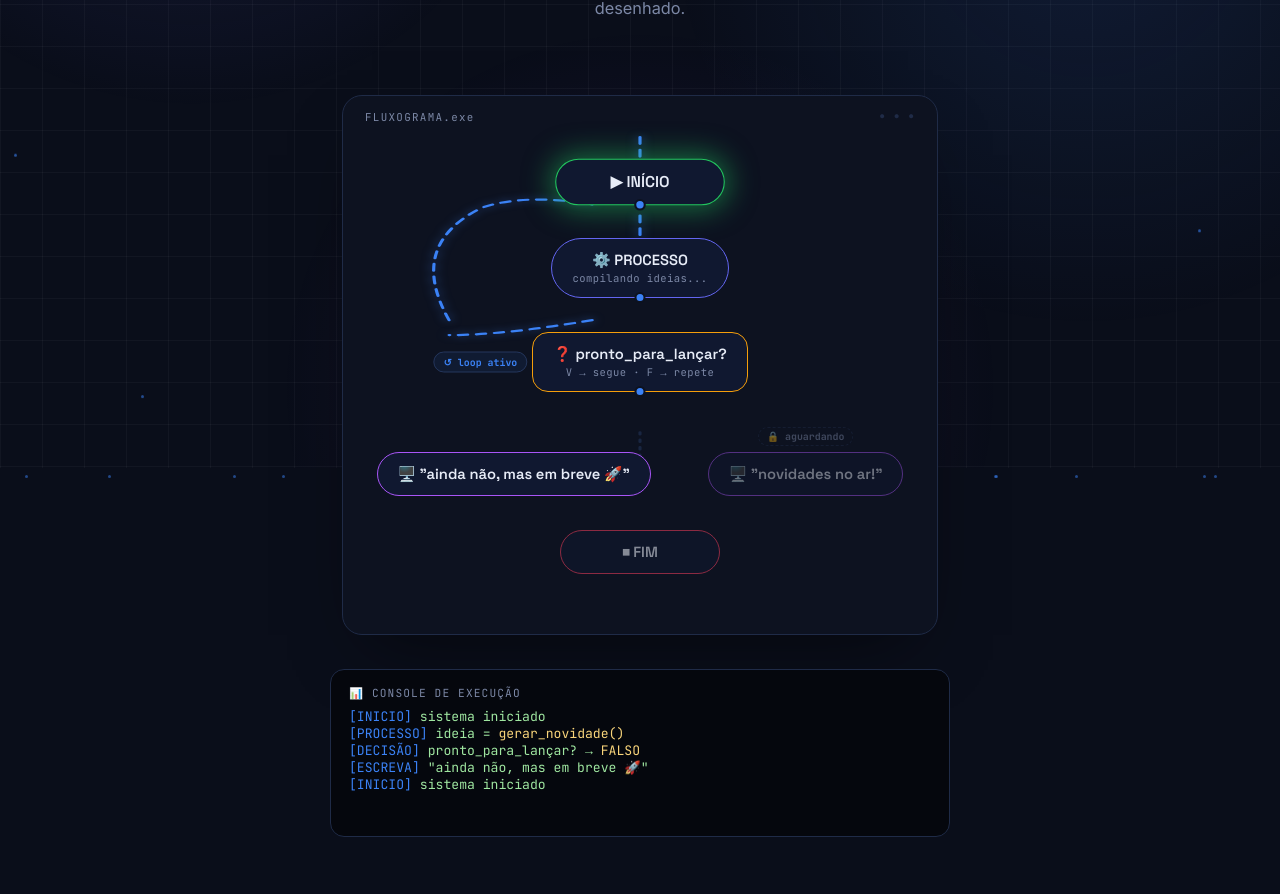
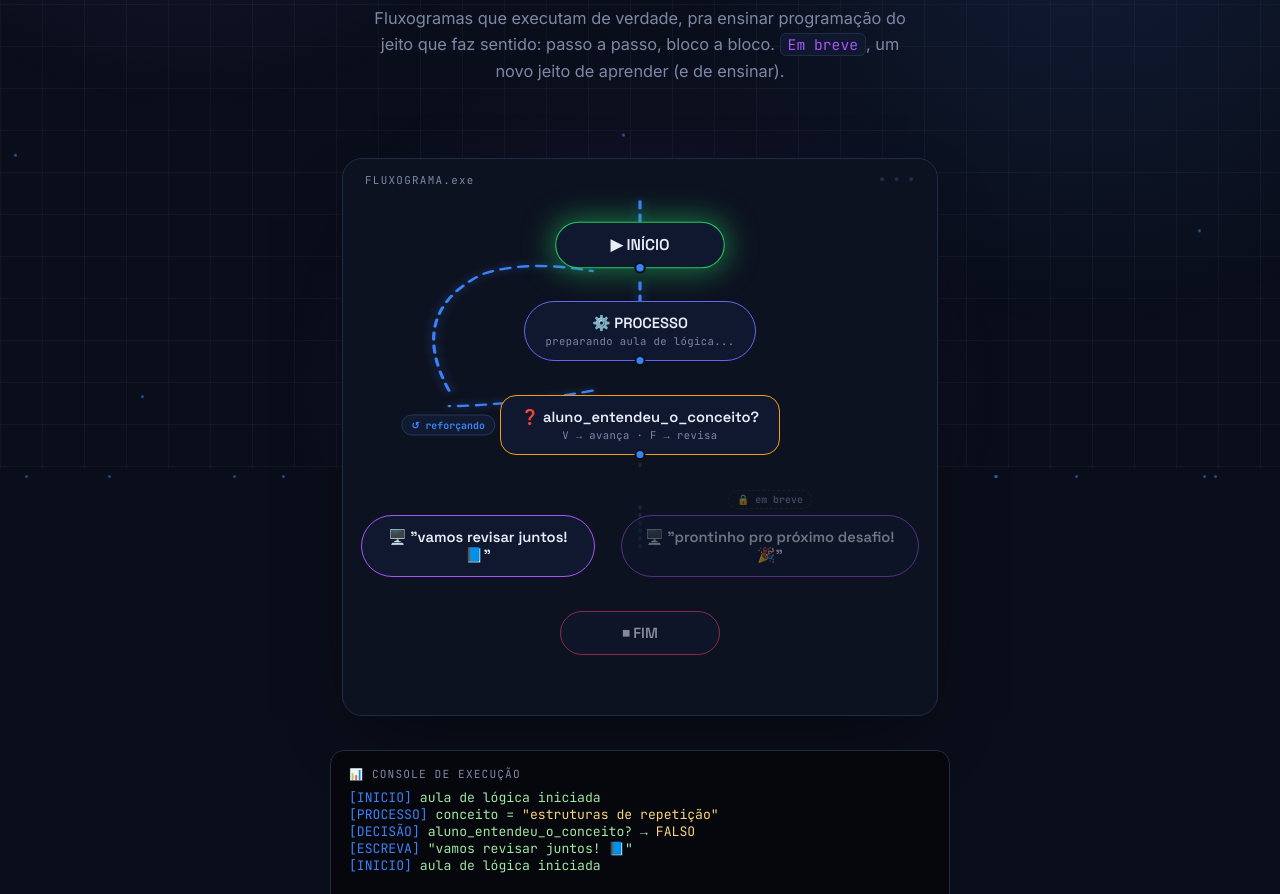
Before and after one commit to jorcuvich/didata, a plain HTML site: page index.html in a window 1280 px wide. Shown: the part 332-1226 px from the top of the page. Drawn offline with Linux system fonts and the light colour scheme.

Commit message:
Update index.html

```diff
--- a/index.html
+++ b/index.html
@@ -3,7 +3,7 @@
 <head>
 <meta charset="UTF-8">
 <meta name="viewport" content="width=device-width, initial-scale=1.0">
-<title>didata.dev - em breve</title>
+<title>didata.dev</title>
 <link rel="preconnect" href="https://fonts.googleapis.com">
 <link rel="preconnect" href="https://fonts.gstatic.com" crossorigin>
 <link href="https://fonts.googleapis.com/css2?family=Space+Grotesk:wght@500;600;700&family=Inter:wght@400;500;600&family=JetBrains+Mono:wght@400;500;700&display=swap" rel="stylesheet">
@@ -53,6 +53,7 @@
     position: relative;
   }
 
+  /* ambient grid + floating dots background */
   .bg-grid{
     position: fixed; inset: 0;
     background-image:
@@ -166,6 +167,7 @@
     padding: 1px 7px; border-radius:6px; color: var(--io); font-size:.9em;
   }
 
+  /* ---------- FLOWCHART ---------- */
   .flow-wrap{
     max-width: 620px; margin: 0 auto 30px;
     padding: 20px 12px 4px;
@@ -290,6 +292,7 @@
     .loop-badge{ display:none; }
   }
 
+  /* ---------- CONSOLE ---------- */
   .console-wrap{
     max-width: 620px; margin: 0 auto 60px;
     opacity:0; animation: rise .8s .65s ease forwards;
@@ -345,11 +348,11 @@
 
 <main>
   <section class="hero">
-    <div class="eyebrow">SISTEMA EM DESENVOLVIMENTO <span class="cursor"></span></div>
-    <h1>Em breve, <span class="accent">novidades</span>.</h1>
+    <div class="eyebrow">PLATAFORMA DE ENSINO DE PROGRAMAÇÃO <span class="cursor"></span></div>
+    <h1>Aprenda lógica vendo o <span class="accent">código pensar</span>.</h1>
     <p class="sub">
-      Estamos montando o fluxograma bloco por bloco, conexão por conexão.
-      Por enquanto, o programa roda em <code>loop</code>, mas o próximo passo já está desenhado.
+      Fluxogramas que executam de verdade, pra ensinar programação do jeito que faz sentido:
+      passo a passo, bloco a bloco. <code>Em breve</code>, um novo jeito de aprender (e de ensinar).
     </p>
   </section>
 
@@ -369,19 +372,19 @@
       </div>
 
       <div class="row">
-        <div class="node process" id="nProcess">⚙️ PROCESSO<small>compilando ideias...</small><div class="port"></div></div>
+        <div class="node process" id="nProcess">⚙️ PROCESSO<small>preparando aula de lógica...</small><div class="port"></div></div>
       </div>
 
       <div class="row" style="margin-bottom:60px;">
-        <div class="node decision" id="nDecision">❓ pronto_para_lançar?<small>V → segue · F → repete</small><div class="port"></div>
-          <span class="loop-badge">↺ loop ativo</span>
+        <div class="node decision" id="nDecision">❓ aluno_entendeu_o_conceito?<small>V → avança · F → revisa</small><div class="port"></div>
+          <span class="loop-badge">↺ reforçando</span>
         </div>
       </div>
 
       <div class="row branch">
-        <div class="node io" id="nIoFalse">🖥️ "ainda não, mas em breve 🚀"</div>
-        <div class="node io dim" id="nIoTrue">🖥️ "novidades no ar!"
-          <span class="lock-badge">🔒 aguardando</span>
+        <div class="node io" id="nIoFalse">🖥️ "vamos revisar juntos! 📘"</div>
+        <div class="node io dim" id="nIoTrue">🖥️ "prontinho pro próximo desafio! 🎉"
+          <span class="lock-badge">🔒 em breve</span>
         </div>
       </div>
 
@@ -400,18 +403,20 @@
 </main>
 
 <footer>
-  didata.dev · <span id="year"></span>
+  didata.dev — ensinando programação, um fluxograma <span class="heart">♥</span> por vez · <span id="year"></span>
 </footer>
 
 <script>
 document.getElementById('year').textContent = new Date().getFullYear();
 
+// theme toggle
 const btn = document.getElementById('themeToggle');
 btn.addEventListener('click', () => {
   document.documentElement.classList.toggle('light');
   btn.textContent = document.documentElement.classList.contains('light') ? '☀️' : '🌙';
 });
 
+// ambient floating particles
 const bg = document.querySelector('.bg-grid');
 for(let i=0;i<26;i++){
   const p = document.createElement('div');
@@ -423,11 +428,12 @@ for(let i=0;i<26;i++){
   document.body.appendChild(p);
 }
 
+// execution loop: highlight nodes in sequence + type console lines
 const seq = [
-  { node: 'nStart',    log: () => `<span class="k">[INICIO]</span> sistema iniciado` },
-  { node: 'nProcess',  log: () => `<span class="k">[PROCESSO]</span> ideia = <span class="v">gerar_novidade()</span>` },
-  { node: 'nDecision', log: () => `<span class="k">[DECISÃO]</span> pronto_para_lançar? → <span class="v">FALSO</span>` },
-  { node: 'nIoFalse',  log: () => `<span class="k">[ESCREVA]</span> "ainda não, mas em breve 🚀"` },
+  { node: 'nStart',    log: () => `<span class="k">[INICIO]</span> aula de lógica iniciada` },
+  { node: 'nProcess',  log: () => `<span class="k">[PROCESSO]</span> conceito = <span class="v">"estruturas de repetição"</span>` },
+  { node: 'nDecision', log: () => `<span class="k">[DECISÃO]</span> aluno_entendeu_o_conceito? → <span class="v">FALSO</span>` },
+  { node: 'nIoFalse',  log: () => `<span class="k">[ESCREVA]</span> "vamos revisar juntos! 📘"` },
 ];
 
 let step = 0;
```
